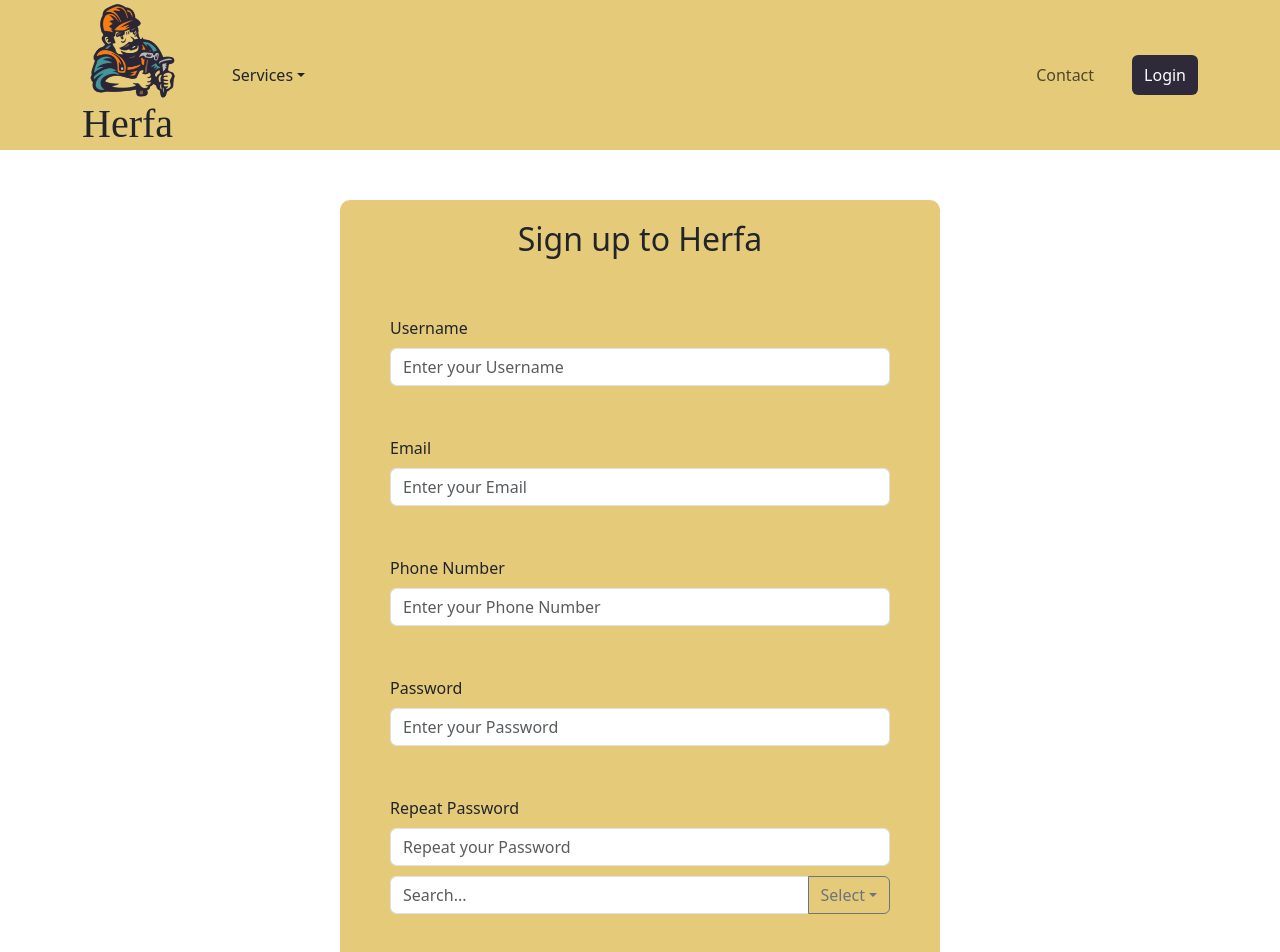
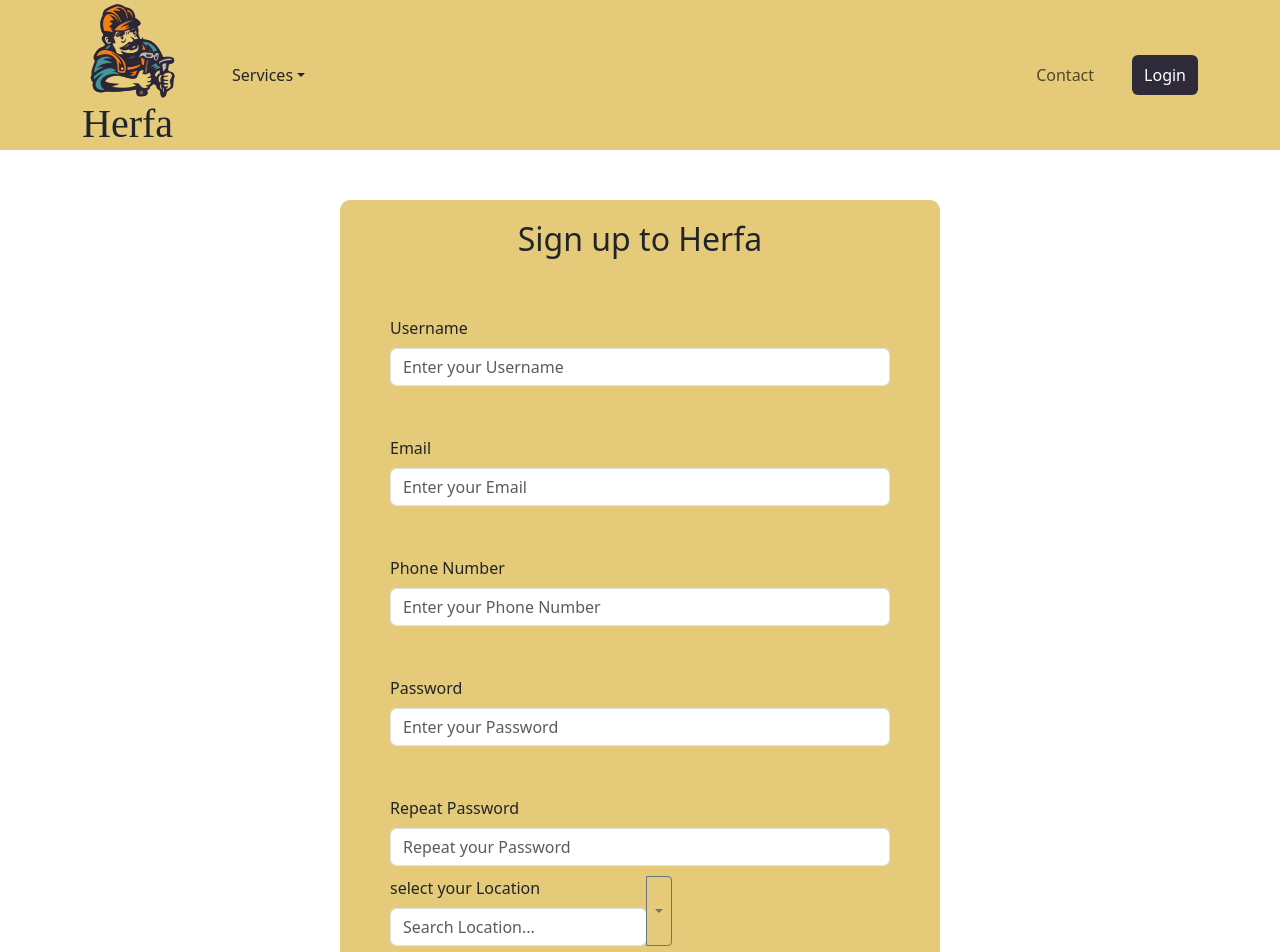
Before and after one commit to firasmestiri/7erfa, a React (Create React App) app: page /SignUp in a window 1280 px wide. Shown: the top 952 px of the page. Built offline with nearby package versions, Linux system fonts and the light colour scheme.

Commit message:
signup location search bar

```diff
--- a/src/Components/HomePage/HomePageSearchBar.js
+++ b/src/Components/HomePage/HomePageSearchBar.js
@@ -1,7 +1,7 @@
 // HomePageSearchBar.js
 import React from "react";
 import imageUrls from "../../public/ImagesLink";
-import SearchBar from "../SearchBarFolder/SearchBar";
+import SearchBar from "../common/SearchBarFolder/SearchBar";
 import "./HomePageSearchBar.css";
 
 export default function HomePageSearchBar() {
--- a/src/Components/Signup/Signup.js
+++ b/src/Components/Signup/Signup.js
@@ -12,6 +12,7 @@ import "bootstrap/dist/css/bootstrap.min.css";
 import imageUrls from "../../public/ImagesLink";
 import "./Signup.css"; // Import the CSS file
 import iconsURL from "../../public/IconsLinks";
+import LocationShearchbar from "../common/LocationShearchbarFolder/LocationShearchbar";
 
 export default function Signup() {
   const [pickRole, setRole] = useState(0);
@@ -49,22 +50,6 @@ export default function Signup() {
         );
     }
   };
-  // search DropDown
-  const [showDropdown, setShowDropdown] = useState(false);
-  const [selectedItem, setSelectedItem] = useState(null);
-  const [searchTerm, setSearchTerm] = useState("");
-
-  const handleItemClick = (item) => {
-    setSelectedItem(item);
-    setShowDropdown(false);
-    // You can perform additional actions when an item is selected
-  };
-
-  const items = ["Item 1", "Item 2", "Item 3", "khaled", "ahmed"];
-
-  const filteredItems = items.filter((item) =>
-    item.toLowerCase().startsWith(searchTerm.toLowerCase())
-  );
 
   return (
     <div className="signup-container">
@@ -110,34 +95,7 @@ export default function Signup() {
               />
             </Form.Group>
           </Form>
-          <div>
-            <InputGroup className="mb-3">
-              <FormControl
-                placeholder="Search..."
-                onFocus={() => setShowDropdown(true)}
-                onBlur={() => setShowDropdown(false)}
-                onChange={(e) => setSearchTerm(e.target.value)}
-              />
-              <Dropdown show={showDropdown}>
-                <Dropdown.Toggle
-                  variant="outline-secondary"
-                  id="dropdown-basic"
-                >
-                  {selectedItem || "Select"}
-                </Dropdown.Toggle>
-                <Dropdown.Menu>
-                  {filteredItems.map((item, index) => (
-                    <Dropdown.Item
-                      key={index}
-                      onClick={() => handleItemClick(item)}
-                    >
-                      {item}
-                    </Dropdown.Item>
-                  ))}
-                </Dropdown.Menu>
-              </Dropdown>
-            </InputGroup>
-          </div>
+          <LocationShearchbar className="form-margin" />
         </div>
         {/* we put 0 if he didn't choose */}
         <div className="image-container">
--- /dev/null
+++ b/src/Components/common/LocationShearchbarFolder/LocationShearchbar.js
@@ -0,0 +1,62 @@
+import React, { useState } from "react";
+import {
+  Form,
+  Button,
+  Image,
+  Dropdown,
+  FormControl,
+  InputGroup,
+} from "react-bootstrap";
+import "bootstrap/dist/css/bootstrap.min.css";
+
+export default function LocationShearchbar() {
+  // search DropDown
+  const [showDropdown, setShowDropdown] = useState(false);
+  const [selectedItem, setSelectedItem] = useState(null);
+  const [searchTerm, setSearchTerm] = useState("");
+
+  const handleItemClick = (item) => {
+    setSelectedItem(item);
+    setShowDropdown(false);
+    // You can perform additional actions when an item is selected
+  };
+
+  const items = ["Item 1", "Item 2", "Item 3", "khaled", "ahmed"];
+
+  const filteredItems = items.filter((item) =>
+    item.toLowerCase().startsWith(searchTerm.toLowerCase())
+  );
+  //end of search DropDown
+  return (
+    <div>
+      <InputGroup className="mb-3">
+        <Form>
+          <Form.Group controlId="formSearch">
+            <Form.Label>select your Location</Form.Label>
+            <Form.Control
+              type="text"
+              placeholder="Search Location..."
+              onFocus={() => setShowDropdown(true)}
+              onBlur={() => setShowDropdown(false)}
+              onChange={(e) => setSearchTerm(e.target.value)}
+            />
+          </Form.Group>
+        </Form>
+        <Dropdown show={showDropdown}>
+          <Dropdown.Toggle
+            variant="outline-secondary"
+            id="dropdown-basic"
+            size="sm"
+          ></Dropdown.Toggle>
+          <Dropdown.Menu>
+            {filteredItems.map((item, index) => (
+              <Dropdown.Item key={index} onClick={() => handleItemClick(item)}>
+                {item}
+              </Dropdown.Item>
+            ))}
+          </Dropdown.Menu>
+        </Dropdown>
+      </InputGroup>
+    </div>
+  );
+}
```
Also changed, not shown: src/Components/common/SearchBarFolder/SearchBar.css (renamed from src/Components/SearchBarFolder/SearchBar.css), src/Components/common/SearchBarFolder/SearchBar.js (renamed from src/Components/SearchBarFolder/SearchBar.js), src/public/LocationsSaves.js (renamed from src/public/Locations.js).
